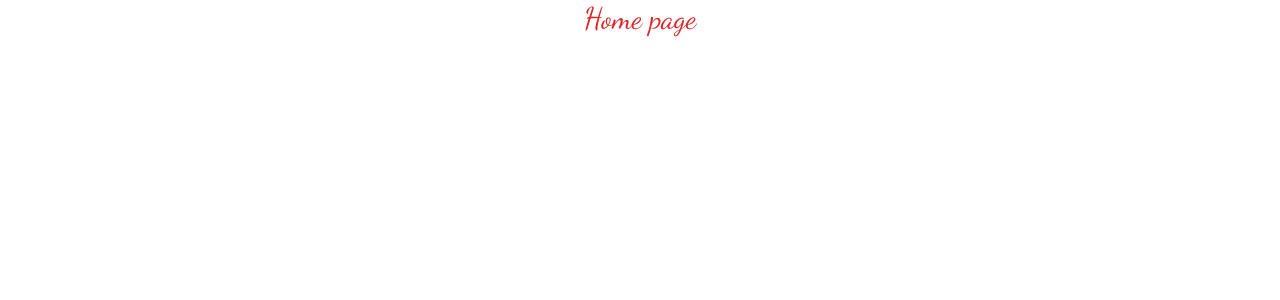
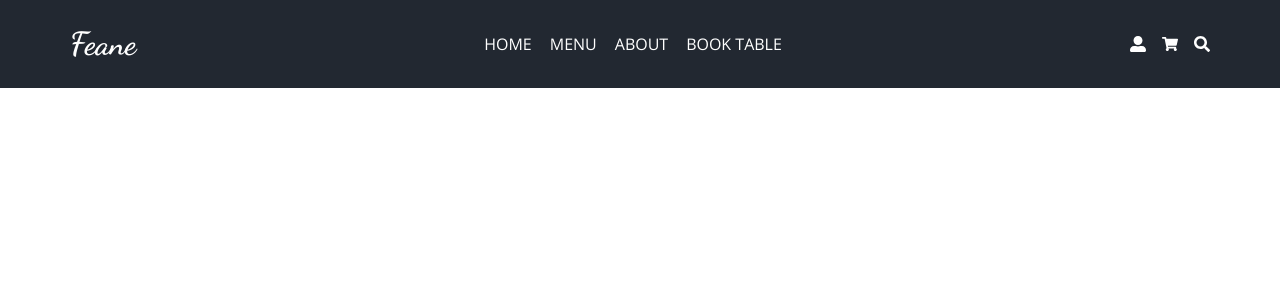
Before and after one commit to ycihan0/Food-Ordering, a Next.js app: page / in a window 1280 px wide. Shown: the top 300 px of the page. Built offline with nearby package versions, Linux system fonts and the light colour scheme.

Commit message:
add react-icon

```diff
--- /dev/null
+++ b/components/layout/Footer.jsx
@@ -0,0 +1,10 @@
+
+const Footer = () => {
+  return (
+    <div>
+
+    </div>
+  )
+}
+
+export default Footer
--- /dev/null
+++ b/components/layout/Header.jsx
@@ -0,0 +1,43 @@
+import Logo from "../ui/Logo";
+import { FaUserAlt, FaShoppingCart, FaSearch } from "react-icons/fa";
+
+const Header = () => {
+  return (
+    <div className="h-[5.5rem] bg-secondary ">
+      <div className="container mx-auto text-white flex justify-between items-center h-full">
+        <div>
+          <Logo />
+        </div>
+        <nav>
+          <ul className="flex gap-x-2">
+            <li className="px-[5px] py-[20px] uppercase hover:text-primary cursor-pointer">
+              <a href="">Home</a>
+            </li>
+            <li className="px-[5px] py-[20px] uppercase hover:text-primary cursor-pointer">
+              <a href="">Menu</a>
+            </li>
+            <li className="px-[5px] py-[20px] uppercase hover:text-primary cursor-pointer">
+              <a href="">About</a>
+            </li>
+            <li className="px-[5px] py-[20px] uppercase hover:text-primary cursor-pointer">
+              <a href="">Book Table</a>
+            </li>
+          </ul>
+        </nav>
+        <div className="flex gap-x-4">
+          <a href="#">
+            <FaUserAlt />
+          </a>
+          <a href="#">
+            <FaShoppingCart />
+          </a>
+          <a href="#">
+            <FaSearch />
+          </a>
+        </div>
+      </div>
+    </div>
+  );
+};
+
+export default Header;
--- /dev/null
+++ b/components/ui/Logo.jsx
@@ -0,0 +1,10 @@
+
+const Logo = () => {
+  return (
+    <div className="text-[2rem] font-dancing font-bold">
+      Feane
+    </div>
+  )
+}
+
+export default Logo
--- a/package.json
+++ b/package.json
@@ -11,7 +11,8 @@
   "dependencies": {
     "next": "14.2.3",
     "react": "^18",
-    "react-dom": "^18"
+    "react-dom": "^18",
+    "react-icons": "^5.2.1"
   },
   "devDependencies": {
     "autoprefixer": "^10.4.19",
--- a/pages/_document.js
+++ b/pages/_document.js
@@ -4,8 +4,14 @@
   return (
     <Html>
       <Head>
+      <link rel="preconnect" href="https://fonts.googleapis.com" />
         <link
-          href="https://fonts.googleapis.com/css2?family=Dancing+Script:wght@400;700&display=swap"
+          rel="preconnect"
+          href="https://fonts.gstatic.com"
+          crossOrigin="true"
+        />
+        <link
+          href="https://fonts.googleapis.com/css2?family=Dancing+Script:wght@400;700&family=Open+Sans:wght@300;400;500;600;700&display=swap"
           rel="stylesheet"
         />
       </Head>
--- a/pages/home/index.jsx
+++ b/pages/home/index.jsx
@@ -2,8 +2,8 @@
 
 const Index = () => {
   return (
-    <div className='text-red-600 font-dancing text-center text-3xl'>
-      Home page
+    <div >
+
     </div>
   )
 }
--- a/pages/index.jsx
+++ b/pages/index.jsx
@@ -1,6 +1,6 @@
 import Head from "next/head";
 import Home from "./home";
-
+import Header from "@/components/layout/Header";
 
 export default function Index() {
   return (
@@ -10,15 +10,16 @@
         <meta name="description" content="Generated by create next app" />
         <meta name="viewport" content="width=device-width, initial-scale=1" />
         <link rel="icon" href="/favicon.ico" />
-      </Head>
-      <link rel="preconnect" href="https://fonts.googleapis.com" />
+
+        <link rel="preconnect" href="https://fonts.googleapis.com" />
         <link
           rel="preconnect"
           href="https://fonts.gstatic.com"
           crossOrigin="true"
         />
-
-      <Home/>
+      </Head>
+      <Header />
+      <Home />
     </div>
   );
 }
--- a/styles/globals.css
+++ b/styles/globals.css
@@ -2,21 +2,17 @@
 @tailwind components;
 @tailwind utilities;
 
-
-* {
-  box-sizing: border-box;
-  padding: 0;
-  margin: 0;
-}
-
 html,
 
 body {
-  color: rgb(var(--foreground-rgb));
-  background: linear-gradient(
-      to bottom,
-      transparent,
-      rgb(var(--background-end-rgb))
-    )
-    rgb(var(--background-start-rgb));
+  padding: 0;
+  margin: 0;
+  font-family: "Open Sans", sans-serif;
 }
+* {
+  box-sizing: border-box;
+}
+
+.btn-primary {
+  @apply text-white px-[30px] py-[8px] rounded-3xl bg-primary cursor-pointer hover:opacity-70 transition-all;
+}
--- a/tailwind.config.js
+++ b/tailwind.config.js
@@ -10,12 +10,23 @@
   ],
   theme: {
     extend: {
+      container: {
+        screens: {
+          xs: "375px",
+          sm: "640px",
+          md: "768px",
+          lg: "1024px",
+          xl: "1140px",
+          "2xl": "1140px",
+        },
+      },
       colors:{
         primary: "#ffbe33",
         secondary: "#222831",
       },
       fontFamily:{
-        dancing: ["Dancing Script", "cursive"]
+        dancing: ["Dancing Script", "cursive"],
+        sans: ["Open Sans", "sans-serif"],
       }
     },
   },
```
Also changed, not shown: 1 other file (tests, documents, lock files or other folders).
